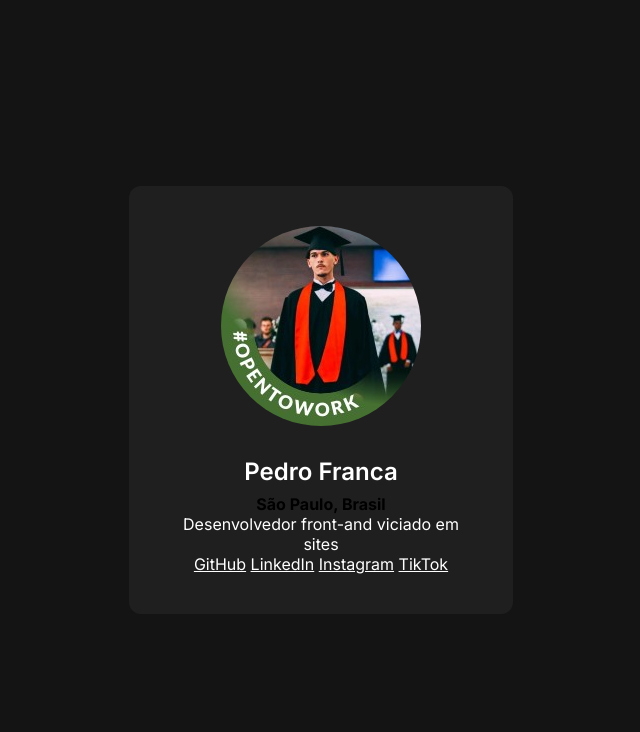
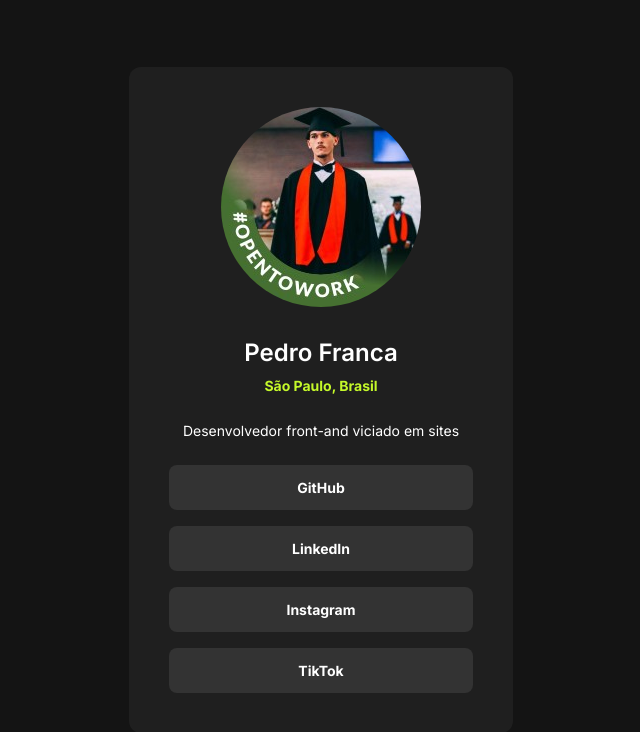
Before and after one commit to pedrofranca0509/links, a plain HTML site: page index.html in a window 1280 px wide. Shown: the whole page, without its empty margins (319-959 px from the left). Drawn offline with Linux system fonts and the light colour scheme.

Commit message:
css finalizado

```diff
--- a/index.html
+++ b/index.html
@@ -19,10 +19,10 @@
         <strong>São Paulo, Brasil</strong>
 
         <p>Desenvolvedor front-and viciado em sites</p>
-        <a href="https://github.com/pedrofranca0509">GitHub</a>
-        <a href="https://www.linkedin.com/in/pedro-franca-costa-2421062a7/">LinkedIn</a>
-        <a href="https://www.instagram.com/pdrx_tx/">Instagram</a>
-        <a href="https://www.tiktok.com/@.pdrx/">TikTok</a>
+        <a href="https://github.com/pedrofranca0509" target="_blank">GitHub</a>
+        <a href="https://www.linkedin.com/in/pedro-franca-costa-2421062a7/"target="_blank">LinkedIn</a>
+        <a href="https://www.instagram.com/pdrx_tx/"target="_blank">Instagram</a>
+        <a href="https://www.tiktok.com/@.pdrx/"target="_blank">TikTok</a>
 
     </div>
 </body>
--- a/style.css
+++ b/style.css
@@ -22,7 +22,9 @@ div {
     border-radius: 12px;
 }
 
-h1, p, a {
+h1,
+p,
+a {
     color: #fff;
 }
 
@@ -38,6 +40,36 @@ div h1 {
     margin-bottom: 4px;
 }
 
-div p{
+div strong {
+    color: #C4F82A;
+    font-size: 14px;
+    line-height: 21px;
+}
+
+div p {
+    margin-block: 24px;
+    font-size: 14px;
+    line-height: 21px;
+}
+
+div a+a {
+    margin-top: 16px;
+}
+
+div a {
+    display: block;
+    text-decoration: none;
+    background-color: #333333;
+    padding: 12px;
+    border-radius: 8px;
+    font-weight: 700;
+    font-size: 14px;
+    line-height: 21px;
 
 }
+
+div a:hover {
+    background-color: #C4F82A;
+    color: #141414;
+    transition: 0.5s;
+}
```
